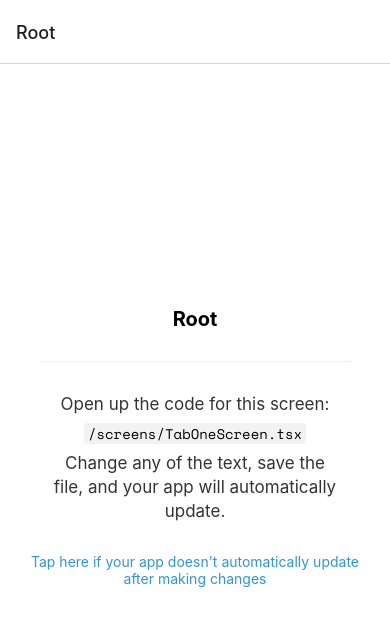
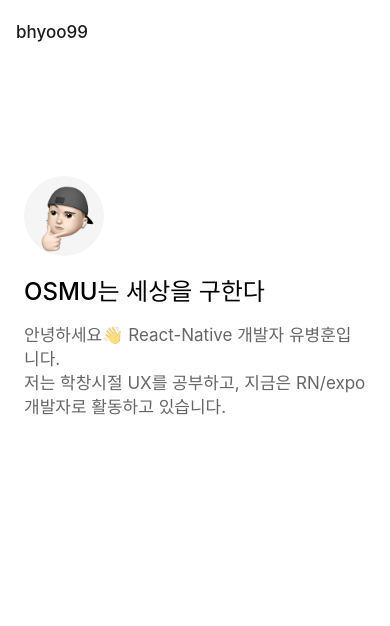
Before and after one commit to bhyoo99/bhyoo99.me, a React Native app: screen /Root in a window 390 px wide. Shown: the top 626 px of the page. Built offline with nearby package versions, Linux system fonts and the light colour scheme; what expo-linking would draw is missing.

Commit message:
feat: 메인 소개 문구 추가

```diff
--- a/routes/index.tsx
+++ b/routes/index.tsx
@@ -36,8 +36,12 @@ const Stack = createStackNavigator<RootStackParamList>();
 
 function RootNavigator() {
   return (
-    <Stack.Navigator>
-      <Stack.Screen name="Root" component={RootScreen} options={{}} />
+    <Stack.Navigator screenOptions={{ headerShadowVisible: false }}>
+      <Stack.Screen
+        name="Root"
+        component={RootScreen}
+        options={{ title: "bhyoo99", headerTitleStyle: { fontSize: 17 } }}
+      />
       <Stack.Screen name="NotFound" component={NotFoundScreen} options={{ title: "Oops!" }} />
       <Stack.Group screenOptions={{ presentation: "modal" }}>
         <Stack.Screen name="Modal" component={ModalScreen} />
--- a/screens/RootScreen.tsx
+++ b/screens/RootScreen.tsx
@@ -1,32 +1,33 @@
-import { StyleSheet } from "react-native";
+import { Image, StyleSheet } from "react-native";
 
-import EditScreenInfo from "../components/EditScreenInfo";
-import { Text, View } from "../components/Themed";
+import { Text, View, ScrollView } from "../components/Themed";
 import { RootStackScreenProps } from "../types/types";
 
 export default function RootScreen({ navigation }: RootStackScreenProps<"Root">) {
   return (
-    <View style={styles.container}>
-      <Text style={styles.title}>Root</Text>
-      <View style={styles.separator} lightColor="#eee" darkColor="rgba(255,255,255,0.1)" />
-      <EditScreenInfo path="/screens/TabOneScreen.tsx" />
-    </View>
+    <ScrollView
+      style={{
+        flex: 1,
+      }}>
+      <View style={{ marginTop: 112, paddingHorizontal: 24 }}>
+        <View
+          style={{ width: 80, height: 80, borderRadius: 40 }}
+          lightColor="#F5F5F5"
+          darkColor="rgba(128, 128, 128, 0.05)">
+          <Image
+            source={require("../assets/images/profile.png")}
+            style={{ width: "100%", height: "100%" }}
+          />
+        </View>
+        <Text style={{ fontSize: 24, marginTop: 16, fontWeight: "500" }}>OSMU는 세상을 구한다</Text>
+        <Text
+          style={{ fontSize: 17, marginTop: 16, lineHeight: 24 }}
+          lightColor="rgba(0, 0, 0, 0.6)"
+          darkColor="rgba(255, 255, 255, 0.7)">
+          안녕하세요👋 React-Native 개발자 유병훈입니다.{"\n"}저는 학창시절 UX를 공부하고, 지금은
+          RN/expo 개발자로 활동하고 있습니다.
+        </Text>
+      </View>
+    </ScrollView>
   );
 }
-
-const styles = StyleSheet.create({
-  container: {
-    flex: 1,
-    alignItems: "center",
-    justifyContent: "center",
-  },
-  title: {
-    fontSize: 20,
-    fontWeight: "bold",
-  },
-  separator: {
-    marginVertical: 30,
-    height: 1,
-    width: "80%",
-  },
-});
```
Also changed, not shown: assets/images/profile.png (added).
